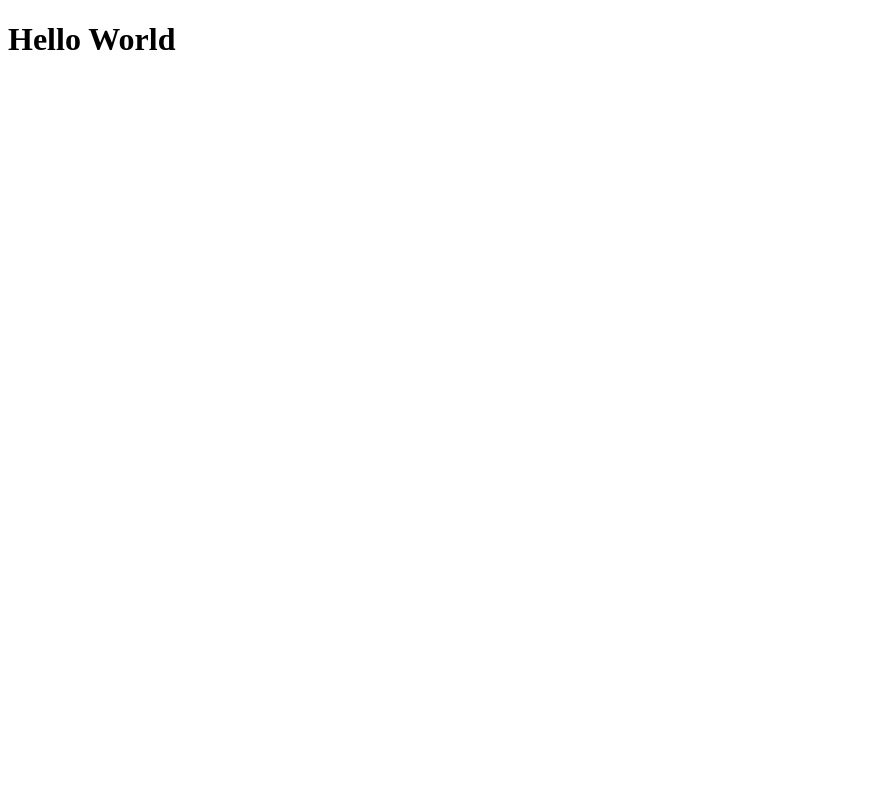
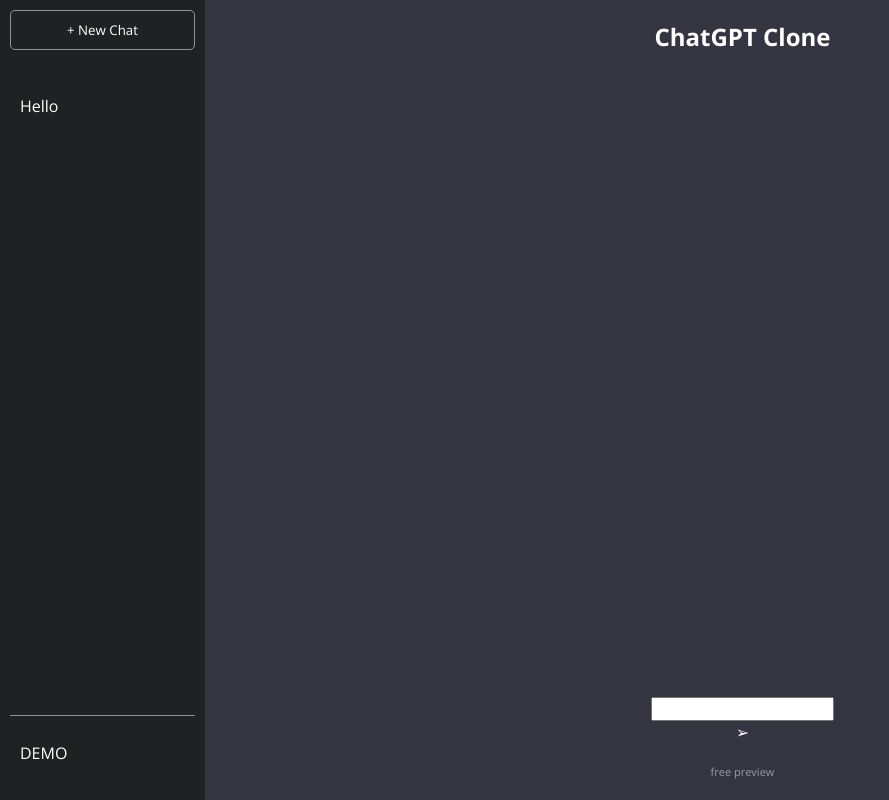
Before and after one commit to AnkurKumar77/react-chatGPT-clone, a React (Vite) app: page / in a window 1280 px wide. Shown: the whole page, without its empty margins (0-889 px from the left). Built offline with nearby package versions, Linux system fonts and the light colour scheme.

Commit message:
Added sidebar and main section with basic styles

```diff
--- a/src/App.css
+++ b/src/App.css
@@ -0,0 +1,71 @@
+@import url('https://fonts.googleapis.com/css2?family=Open+Sans:wght@300;400;500;600;700&display=swap');
+
+
+* {
+    color: white;
+    font-family: 'Open Sans' , sans-serif;
+}
+
+body {
+    margin:0;
+    padding:0;
+}
+
+.app {
+    background-color: #343541;
+    display: flex;
+}
+
+.side-bar {
+    background-color: #202123;
+    height: 100vh;
+    width: 244px;
+    display: flex;
+    flex-direction: column;
+    justify-content: space-between;
+}
+
+button {
+    border: solid 0.5px rgba(255,255,255,0.5);
+    background-color: transparent;
+    border-radius: 5px;
+    padding:10px;
+    margin:10px;
+
+
+}
+
+nav {
+    border-top : solid 0.5px rgba(255,255,255,0.5);
+    padding: 10px;
+    margin: 10px;
+
+}
+
+.history {
+    padding:10px;
+    margin:10px;
+    height:100%;
+}
+
+.history li {
+    list-style-type: none;
+    padding: 15px 0;
+    cursor: pointer;
+}
+
+.main {
+    height: 100vh;
+    width: 100%;
+    display: flex;
+    flex-direction: column;
+    align-items: center;
+    justify-content: space-between;
+    text-align: center;
+}
+
+.info {
+    color: rgba(255,255,255,0.5);
+    font-size: 11px;
+    padding:10px;
+}
--- a/src/App.jsx
+++ b/src/App.jsx
@@ -6,9 +6,32 @@
   // const [count, setCount] = useState(0)
 
   return (
-    <>
-      <h1>Hello World</h1>
-    </>
+    <div className='app'>
+      <section className = 'side-bar'>
+          <button>+ New Chat</button>
+          <ul className='history'>
+              <li>Hello</li>
+          </ul>
+          <nav>
+              <p>DEMO</p>
+          </nav>
+      </section>
+      <section className='main'>
+          <h1>ChatGPT Clone</h1>
+          <ul className='feed'>
+
+          </ul>
+          <div className='bottom-section'>
+              <div className="input-container">
+                  <input type="text" />
+                  <div id="submit">➢</div>
+              </div>
+              <p className='info'>
+                  free preview
+              </p>
+          </div>
+      </section>
+    </div>
   )
 }
 
```
